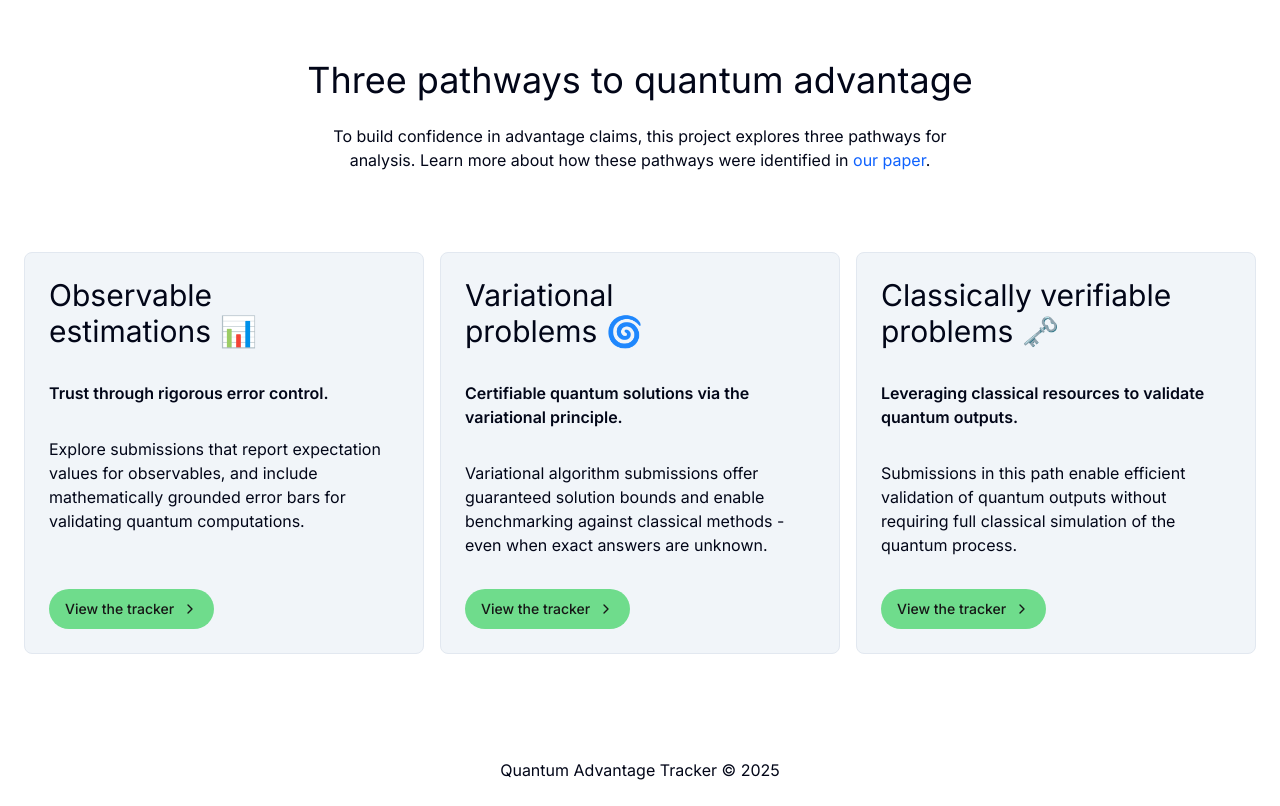
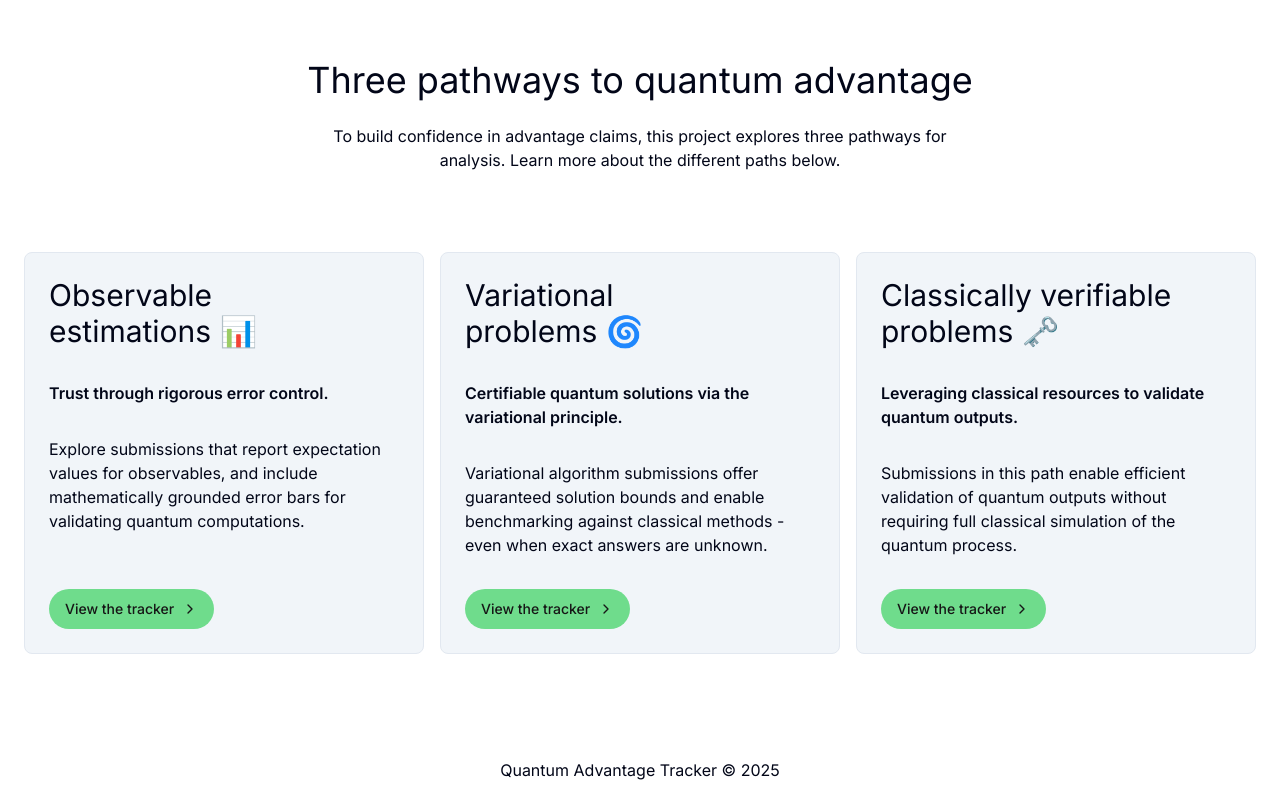
Before and after one commit to quantum-advantage-tracker/quantum-advantage-tracker.github.io, a Next.js app: page / in a window 1280 px wide. Shown: the part 1500-2306 px from the top of the page. Built offline with nearby package versions, Linux system fonts and the light colour scheme.

Commit message:
Update home copy

```diff
--- a/src/app/(home)/page.tsx
+++ b/src/app/(home)/page.tsx
@@ -71,17 +71,7 @@ export default function Home() {
         <h3 className="mb-6 text-4xl">Three pathways to quantum advantage</h3>
         <p className="mx-auto max-w-2xl">
           To build confidence in advantage claims, this project explores three
-          pathways for analysis. Learn more about how these pathways were
-          identified in{' '}
-          <a
-            href="https://arxiv.org/pdf/2506.20658"
-            target="_blank"
-            rel="noopener noreferrer"
-            className="text-link-foreground hover:underline"
-          >
-            our paper
-          </a>
-          .
+          pathways for analysis. Learn more about the different paths below.
         </p>
         <ul className="mx-auto mt-20 grid max-w-7xl gap-4 text-left md:grid-cols-3">
           <li className="bg-secondary flex flex-col items-start gap-8 rounded-md border p-6">
```
